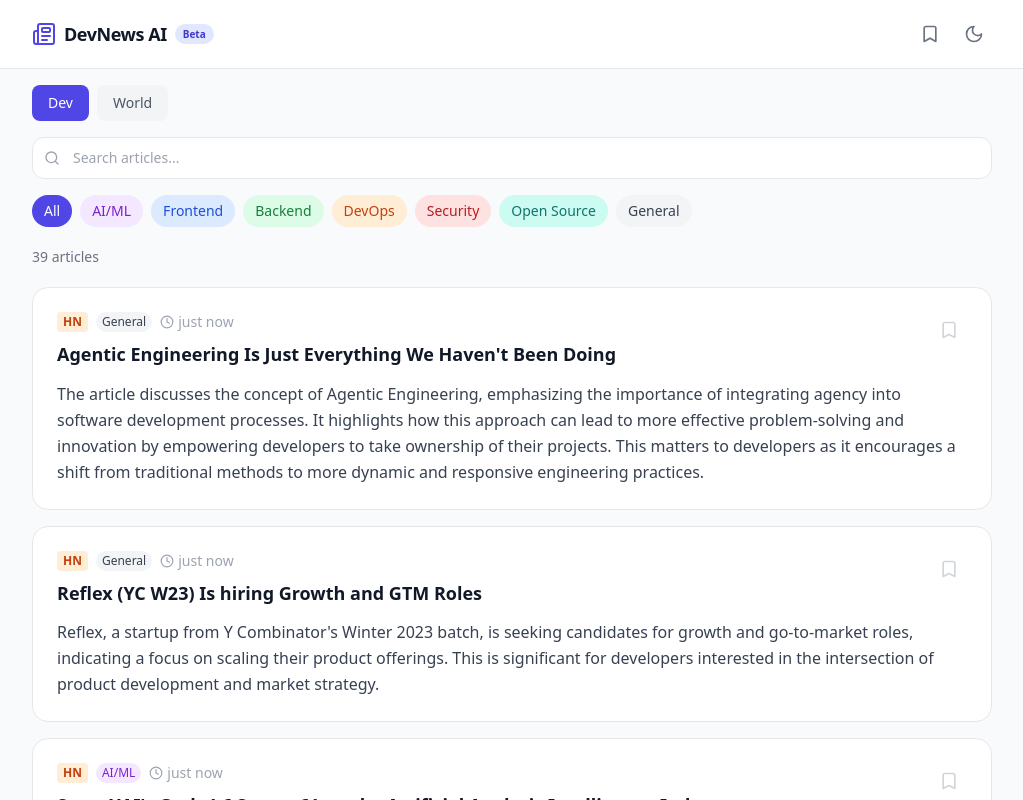
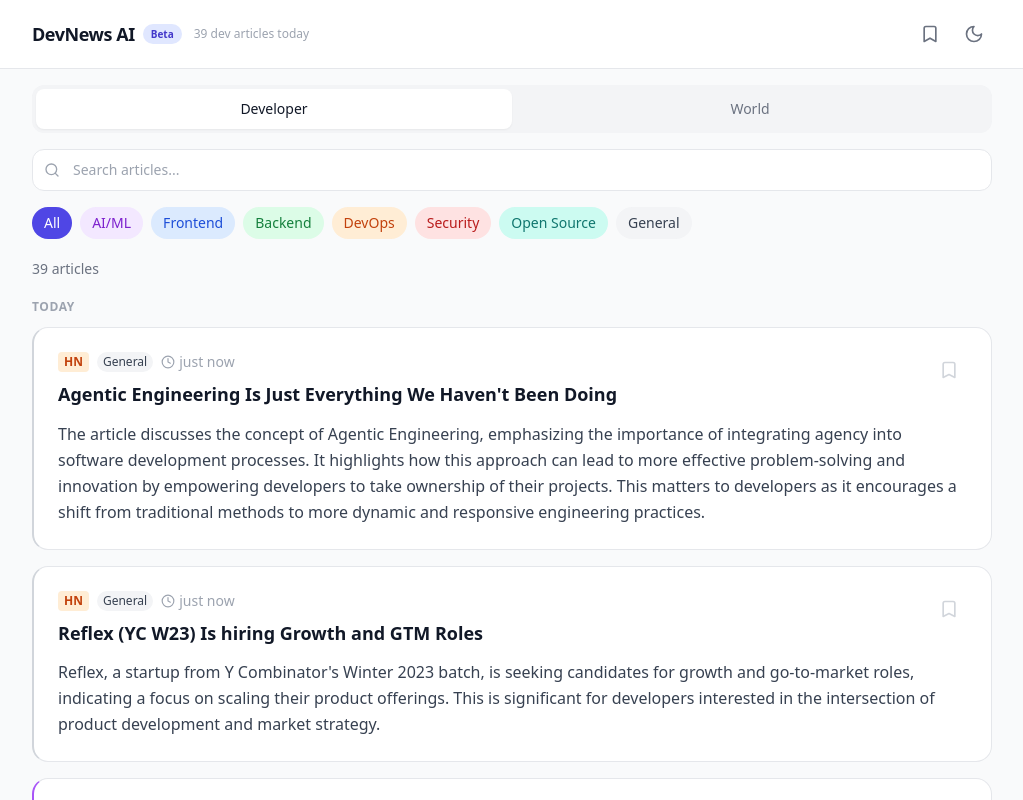
Before and after one commit to Z4D4LY/ai-news-app, a React (Vite) app: page / in a window 1280 px wide. Shown: the top 800 px of the page, without its empty margins (128-1151 px from the left). Built offline with nearby package versions, Linux system fonts and the light colour scheme.

Commit message:
Cap at 30/30, design refresh: colored borders, time sections, better tabs

```diff
--- a/src/App.tsx
+++ b/src/App.tsx
@@ -22,27 +22,31 @@ export default function App() {
 
   return (
     <div className="min-h-screen bg-gray-50 dark:bg-gray-950">
-      <Header onToggleSaved={() => setShowSaved((v) => !v)} showSaved={showSaved} />
+      <Header
+        onToggleSaved={() => setShowSaved((v) => !v)}
+        showSaved={showSaved}
+        devCount={articles.length}
+      />
 
       <main className="mx-auto max-w-5xl px-4 sm:px-6 lg:px-8 pb-16">
         <div className="sticky top-0 z-10 space-y-4 pt-4 pb-4 bg-gray-50/95 dark:bg-gray-950/95 backdrop-blur">
-          <div className="flex gap-2">
+          <div className="flex rounded-xl bg-gray-100 dark:bg-gray-800 p-1">
             <button
               onClick={() => { setTab('dev'); setTag('All'); }}
-              className={`rounded-lg px-4 py-2 text-sm font-medium transition-colors ${
+              className={`flex-1 rounded-lg px-4 py-2.5 text-sm font-medium transition-all ${
                 tab === 'dev'
-                  ? 'bg-indigo-600 text-white'
-                  : 'bg-gray-100 text-gray-600 dark:bg-gray-800 dark:text-gray-400 hover:bg-gray-200 dark:hover:bg-gray-700'
+                  ? 'bg-white dark:bg-gray-900 text-gray-900 dark:text-gray-100 shadow-sm'
+                  : 'text-gray-500 dark:text-gray-400 hover:text-gray-700 dark:hover:text-gray-300'
               }`}
             >
-              Dev
+              Developer
             </button>
             <button
               onClick={() => { setTab('world'); setTag('All'); }}
-              className={`rounded-lg px-4 py-2 text-sm font-medium transition-colors ${
+              className={`flex-1 rounded-lg px-4 py-2.5 text-sm font-medium transition-all ${
                 tab === 'world'
-                  ? 'bg-indigo-600 text-white'
-                  : 'bg-gray-100 text-gray-600 dark:bg-gray-800 dark:text-gray-400 hover:bg-gray-200 dark:hover:bg-gray-700'
+                  ? 'bg-white dark:bg-gray-900 text-gray-900 dark:text-gray-100 shadow-sm'
+                  : 'text-gray-500 dark:text-gray-400 hover:text-gray-700 dark:hover:text-gray-300'
               }`}
             >
               World
--- a/src/components/ArticleCard.tsx
+++ b/src/components/ArticleCard.tsx
@@ -7,6 +7,7 @@ const SOURCE_LABEL: Record<string, string> = {
   devto: 'Dev.to',
   googlenews: 'News',
   bbc: 'BBC',
+  npr: 'NPR',
 };
 
 const SOURCE_COLOR: Record<string, string> = {
@@ -15,6 +16,7 @@ const SOURCE_COLOR: Record<string, string> = {
   devto: 'bg-sky-100 text-sky-700 dark:bg-sky-900/30 dark:text-sky-300',
   googlenews: 'bg-slate-100 text-slate-700 dark:bg-slate-900/30 dark:text-slate-300',
   bbc: 'bg-red-100 text-red-700 dark:bg-red-900/30 dark:text-red-300',
+  npr: 'bg-blue-100 text-blue-700 dark:bg-blue-900/30 dark:text-blue-300',
 };
 
 const TAG_COLORS: Record<string, string> = {
@@ -30,6 +32,21 @@ const TAG_COLORS: Record<string, string> = {
   'Health': 'bg-rose-100 text-rose-700 dark:bg-rose-900/30 dark:text-rose-300',
   'Climate': 'bg-lime-100 text-lime-700 dark:bg-lime-900/30 dark:text-lime-300',
   'General': 'bg-gray-100 text-gray-700 dark:bg-gray-800 dark:text-gray-300',
+};
+
+const TAG_BORDER: Record<string, string> = {
+  'AI/ML': 'border-l-purple-500 dark:border-l-purple-400',
+  'Frontend': 'border-l-blue-500 dark:border-l-blue-400',
+  'Backend': 'border-l-green-500 dark:border-l-green-400',
+  'DevOps': 'border-l-orange-500 dark:border-l-orange-400',
+  'Security': 'border-l-red-500 dark:border-l-red-400',
+  'Open Source': 'border-l-teal-500 dark:border-l-teal-400',
+  'Politics': 'border-l-amber-500 dark:border-l-amber-400',
+  'Tech & Science': 'border-l-cyan-500 dark:border-l-cyan-400',
+  'Business': 'border-l-emerald-500 dark:border-l-emerald-400',
+  'Health': 'border-l-rose-500 dark:border-l-rose-400',
+  'Climate': 'border-l-lime-500 dark:border-l-lime-400',
+  'General': 'border-l-gray-300 dark:border-l-gray-600',
 };
 
 interface Props {
@@ -50,7 +67,7 @@ function timeAgo(dateStr: string): string {
 
 export default function ArticleCard({ article, isBookmarked, onToggleBookmark }: Props) {
   return (
-    <article className="rounded-2xl border border-gray-200 dark:border-gray-800 bg-white dark:bg-gray-900 p-5 sm:p-6 transition-shadow hover:shadow-md">
+    <article className={`rounded-2xl border border-gray-200 dark:border-gray-800 bg-white dark:bg-gray-900 p-5 sm:p-6 border-l-2 ${TAG_BORDER[article.tag] ?? TAG_BORDER['General']} transition-shadow hover:shadow-md`}>
       <div className="flex items-start justify-between gap-3">
         <div className="flex-1 min-w-0">
           <div className="flex items-center gap-2 mb-2">
--- a/src/components/Feed.tsx
+++ b/src/components/Feed.tsx
@@ -7,6 +7,25 @@ interface Props {
   onToggleBookmark: (id: string) => void;
   isBookmarked: (id: string) => boolean;
   tab: 'dev' | 'world';
+}
+
+function groupByTime(articles: Article[]) {
+  const todayStart = new Date();
+  todayStart.setHours(0, 0, 0, 0);
+  const yesterdayStart = new Date(todayStart.getTime() - 86400000);
+
+  const today: Article[] = [];
+  const yesterday: Article[] = [];
+  const earlier: Article[] = [];
+
+  for (const a of articles) {
+    const d = new Date(a.date).getTime();
+    if (d >= todayStart.getTime()) today.push(a);
+    else if (d >= yesterdayStart.getTime()) yesterday.push(a);
+    else earlier.push(a);
+  }
+
+  return { today, yesterday, earlier };
 }
 
 export default function Feed({ articles, onToggleBookmark, isBookmarked, tab }: Props) {
@@ -31,6 +50,14 @@ export default function Feed({ articles, onToggleBookmark, isBookmarked, tab }:
     );
   }
 
+  const { today, yesterday, earlier } = groupByTime(articles);
+
+  const sections = [
+    { label: 'Today', items: today },
+    { label: 'Yesterday', items: yesterday },
+    { label: 'Earlier', items: earlier },
+  ].filter((s) => s.items.length > 0);
+
   return (
     <>
       <div className="flex items-center justify-between mb-5">
@@ -38,8 +65,14 @@ export default function Feed({ articles, onToggleBookmark, isBookmarked, tab }:
           {articles.length} article{articles.length !== 1 ? 's' : ''}
         </span>
       </div>
+
+      {sections.map((section) => (
+        <div key={section.label} className="mb-6">
+          <h3 className="mb-3 text-xs font-semibold uppercase tracking-wider text-gray-400 dark:text-gray-500">
+            {section.label}
+          </h3>
           <div className="space-y-4">
-        {articles.map((article) => (
+            {section.items.map((article) => (
               <ArticleCard
                 key={article.id}
                 article={article}
@@ -48,6 +81,8 @@ export default function Feed({ articles, onToggleBookmark, isBookmarked, tab }:
               />
             ))}
           </div>
+        </div>
+      ))}
     </>
   );
 }
--- a/src/components/Header.tsx
+++ b/src/components/Header.tsx
@@ -1,11 +1,12 @@
-import { Moon, Sun, Newspaper, Bookmark } from 'lucide-react';
+import { Moon, Sun, Bookmark } from 'lucide-react';
 
 interface Props {
   onToggleSaved: () => void;
   showSaved: boolean;
+  devCount: number;
 }
 
-export default function Header({ onToggleSaved, showSaved }: Props) {
+export default function Header({ onToggleSaved, showSaved, devCount }: Props) {
   const toggleDark = () => {
     const html = document.documentElement;
     const isDark = html.classList.contains('dark');
@@ -16,11 +17,15 @@ export default function Header({ onToggleSaved, showSaved }: Props) {
   return (
     <header className="sticky top-0 z-20 border-b border-gray-200 dark:border-gray-800 bg-white/90 dark:bg-gray-950/90 backdrop-blur-md">
       <div className="mx-auto flex max-w-5xl items-center justify-between px-4 sm:px-6 lg:px-8 py-4">
-        <div className="flex items-center gap-2">
-          <Newspaper className="h-6 w-6 text-indigo-600 dark:text-indigo-400" />
-          <h1 className="text-lg font-bold tracking-tight">DevNews AI</h1>
-          <span className="rounded-full bg-indigo-100 dark:bg-indigo-900/40 px-2 py-0.5 text-[10px] font-semibold text-indigo-700 dark:text-indigo-300">
-            Beta
+        <div className="flex items-center gap-3">
+          <div className="flex items-center gap-2">
+            <h1 className="text-lg font-bold tracking-tight">DevNews AI</h1>
+            <span className="rounded-full bg-indigo-100 dark:bg-indigo-900/40 px-2 py-0.5 text-[10px] font-semibold text-indigo-700 dark:text-indigo-300">
+              Beta
+            </span>
+          </div>
+          <span className="hidden sm:block text-xs text-gray-400 dark:text-gray-500">
+            {devCount > 0 ? `${devCount} dev articles today` : 'Loading...'}
           </span>
         </div>
 
--- a/src/types.ts
+++ b/src/types.ts
@@ -2,7 +2,7 @@ export interface Article {
   id: string;
   title: string;
   url: string;
-  source: 'hackernews' | 'reddit' | 'devto' | 'googlenews' | 'bbc';
+  source: 'hackernews' | 'reddit' | 'devto' | 'googlenews' | 'bbc' | 'npr';
   score: number;
   summary: string;
   tag: string;
```
Also changed, not shown: scripts/fetch-and-summarize.ts (+18 -9 lines). Lines whose indentation alone changed are shown as unchanged.
